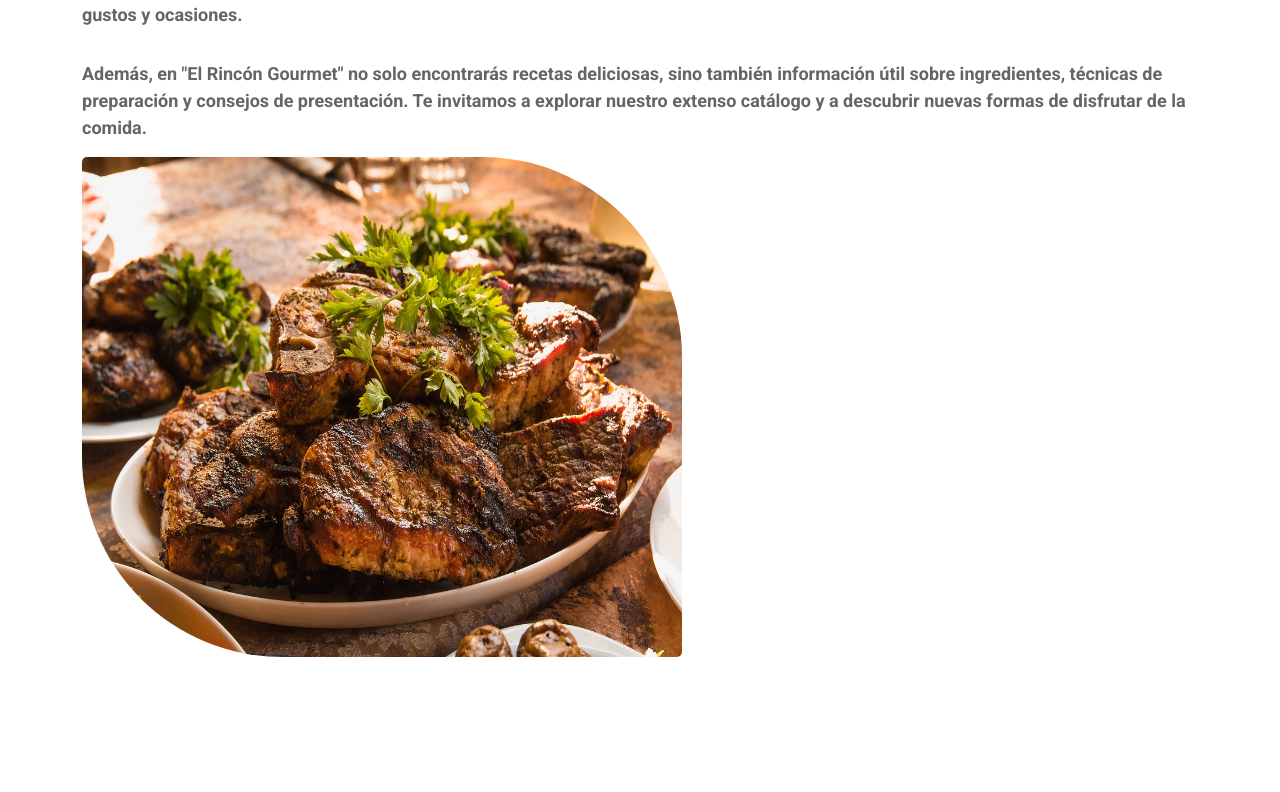
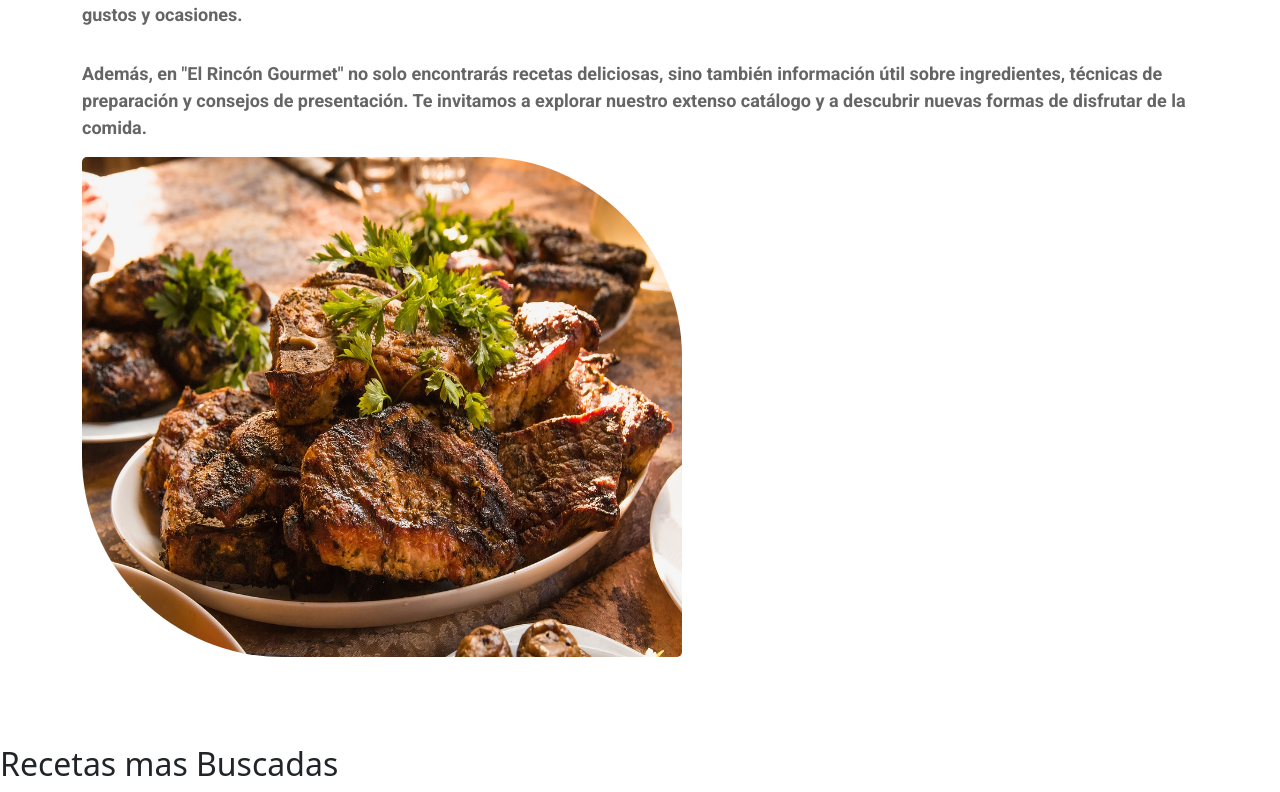
Before and after one commit to Agustin030s/blogderecetas, a React (Vite) app: page / in a window 1280 px wide. Shown: the part 1089-1881 px from the top of the page. Before the commit the page ends 1834 px from the top, so only its background shows below. Built offline with nearby package versions, Linux system fonts and the light colour scheme.

Commit message:
Comenzando la section de recetas mas buscadas

```diff
--- a/src/components/common/Main.jsx
+++ b/src/components/common/Main.jsx
@@ -20,7 +20,7 @@ export const Main = () => {
                 <p><br /></p>
             </div>
             <section>
-
+                <h2>Recetas mas Buscadas</h2>
             </section>
         </main>
 )
```
